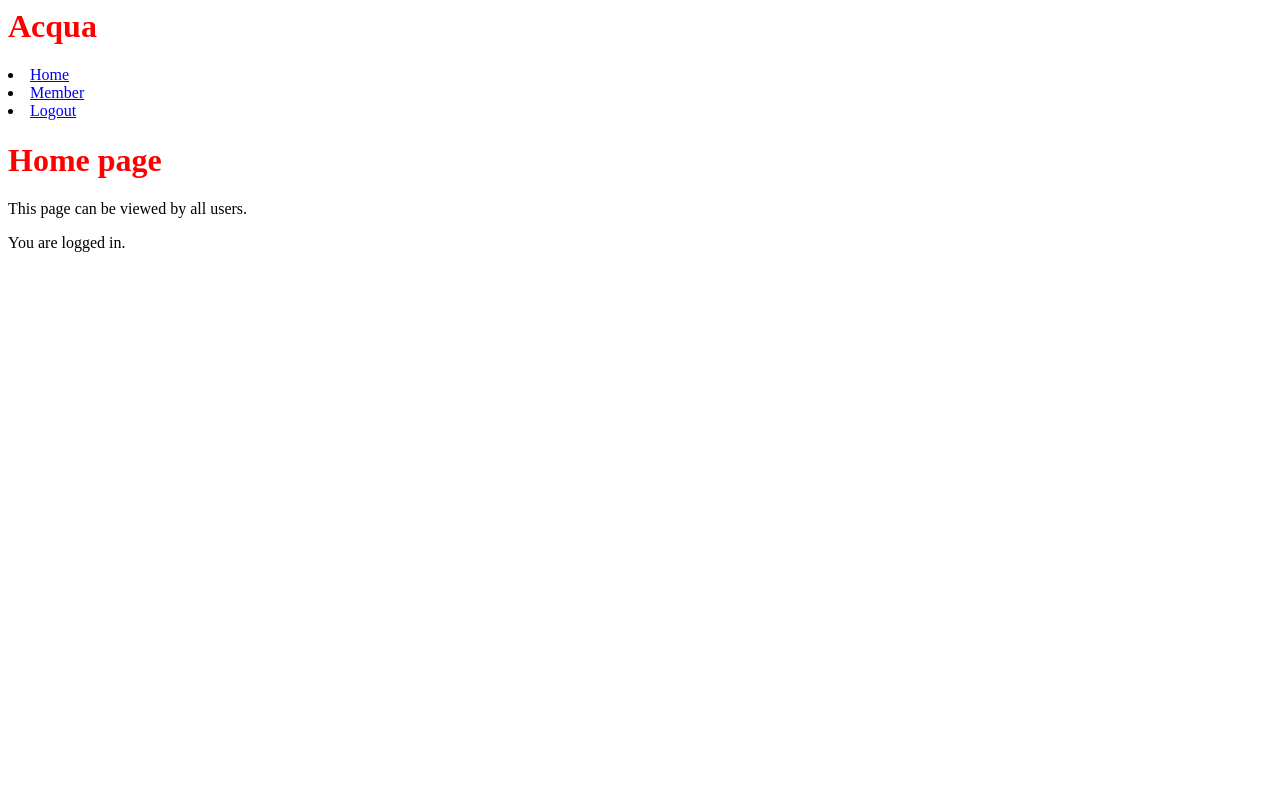
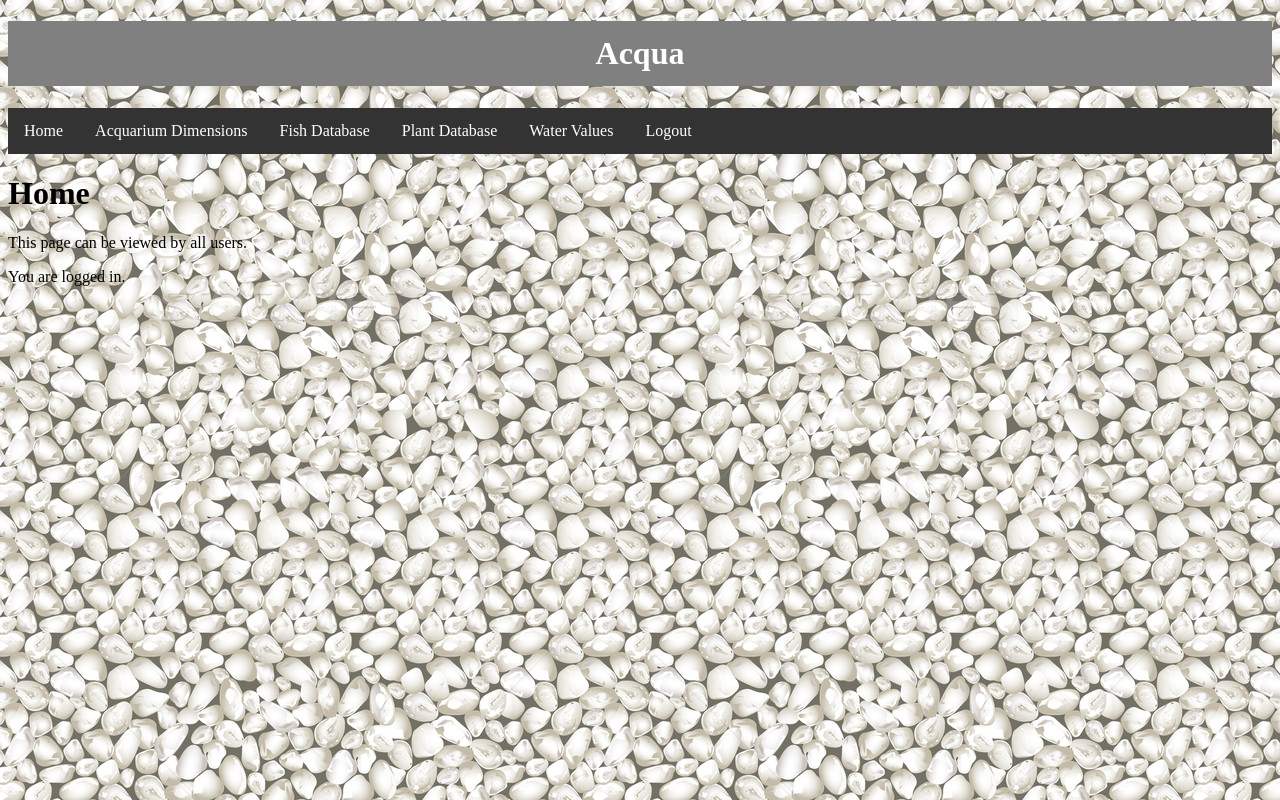
Before and after one commit to claudiolammirato/kioto, a Flask app: page / in a window 1280 px wide. Run offline with Flask 2, Linux system fonts and the light colour scheme; the visitor is signed in with stand-in values (Sample User, id 1).

Commit message:
Postgres

```diff
--- a/acqua/admin/routes.py
+++ b/acqua/admin/routes.py
@@ -20,7 +20,6 @@ def login():
 def register():
     form1 = RegisterForm()
     if form1.validate_on_submit():
-        #User.register('john', 'cat', 'john.cat@aol.com')
         User.register(form1.username.data, form1.password.data, form1.email.data)
         return redirect(url_for('admin.login'))
     return render_template('register.html', form = form1)
--- a/acqua/models.py
+++ b/acqua/models.py
@@ -1,8 +1,7 @@
 from werkzeug.security import generate_password_hash, check_password_hash
 from . import db, lm
 from flask_login import UserMixin
-from flask_sqlalchemy import SQLAlchemy
-from flask_login import LoginManager
+
 
 
 class User(UserMixin, db.Model):
--- a/acqua/static/css/base.css
+++ b/acqua/static/css/base.css
@@ -1,3 +1,34 @@
-h1 {
-color: red;
+div.navbar h1 {
+color: white;
+text-align: center;
+background-color: grey;
+padding: 14px;
 }
+
+div.navbar ul{
+list-style-type: none;
+margin: 0;
+padding: 0;
+overflow: hidden; /*libera la riga*/
+background-color: #333;
+}
+
+div.navbar li {
+float: left;
+}
+
+div.navbar li a {
+display: block;
+color: white;
+text-align: center;
+padding: 14px 16px;
+text-decoration: none;
+}
+
+div.navbar li a:hover{
+background-color: #111;
+}
+
+body {
+    background-image: url("/static/images/sfondo_sabbia.jpg");
+}
--- a/acqua/templates/base.html
+++ b/acqua/templates/base.html
@@ -1,22 +1,27 @@
-{% block title %}{% endblock %}
+<!doctype html>
 
-{% block navbar %}
+<title>Acqua</title>
 
 <link type="text/css" rel="stylesheet" href="{{ url_for('static', filename='css/base.css') }}" />
+
+<div class="navbar">
+
     <h1>Acqua</h1>
+
+    <ul>
         <li><a href="{{ url_for('admin.index') }}">Home</a></li>
-                <li><a href="{{ url_for('admin.protected') }}">Member</a></li>
         {% if current_user.is_authenticated %}
+        <li><a href="{{ url_for('admin.protected') }}">Acquarium Dimensions</a></li>
+        <li><a href="{{ url_for('admin.protected') }}">Fish Database</a></li>
+        <li><a href="{{ url_for('admin.protected') }}">Plant Database</a></li>
+        <li><a href="{{ url_for('admin.protected') }}">Water Values</a></li>
         <li><a href="{{ url_for('admin.logout') }}">Logout</a></li>
         {% else %}
         <li><a href="{{ url_for('admin.login') }}">Sign In</a></li>
         <li><a href="{{ url_for('admin.register') }}">Register</a></li>
         {% endif %}
+    </ul>
 
-{% endblock %}
+</div>
 
-{% block content %}
-
-{% block page_content %}{% endblock %}
-
-{% endblock %}
+{% block body %}{% endblock %}
--- a/acqua/templates/index.html
+++ b/acqua/templates/index.html
@@ -1,9 +1,8 @@
 {% extends "base.html" %}
 
-{% block title %}{% endblock %}
+{% block body %}
+    <h1>Home</h1>
 
-{% block page_content %}
-    <h1>Home page</h1>
     <p>This page can be viewed by all users.</p>
     <p>You are {% if not current_user.is_authenticated %}not {% endif %}logged in.</p>
 {% endblock %}
--- a/acqua/templates/login.html
+++ b/acqua/templates/login.html
@@ -1,8 +1,6 @@
 {% extends "base.html" %}
 
-{% block title %}{% endblock %}
-
-{% block page_content %}
+{% block body%}
     <h1>Login</h1>
     <form method="post">
         {{ form.hidden_tag() }}
@@ -11,5 +9,4 @@
         {{ form.submit }}
     </form>
 
-
 {% endblock %}
--- a/acqua/templates/protected.html
+++ b/acqua/templates/protected.html
@@ -1,8 +1,6 @@
 {% extends "base.html" %}
 
-{% block title %}{% endblock %}
-
-{% block page_content %}
+{% block body %}
     <h1>Protected page</h1>
     <p>This page can only be viewed by logged in users.</p>
     <p>You are logged in as <b>{{ current_user.username }}</b>.</p>
--- a/acqua/templates/register.html
+++ b/acqua/templates/register.html
@@ -1,8 +1,6 @@
 {% extends "base.html" %}
 
-{% block title %}{% endblock %}
-
-{% block page_content %}
+{% block body %}
     <h1>Register</h1>
     <form method="post">
         {{ form.hidden_tag() }}
```
Also changed, not shown: acqua/__init__.py (+0 -33 lines), run.py (+0 -16 lines), acqua/static/images/sfondo_sabbia.jpg (added). Lines whose indentation alone changed are shown as unchanged.
